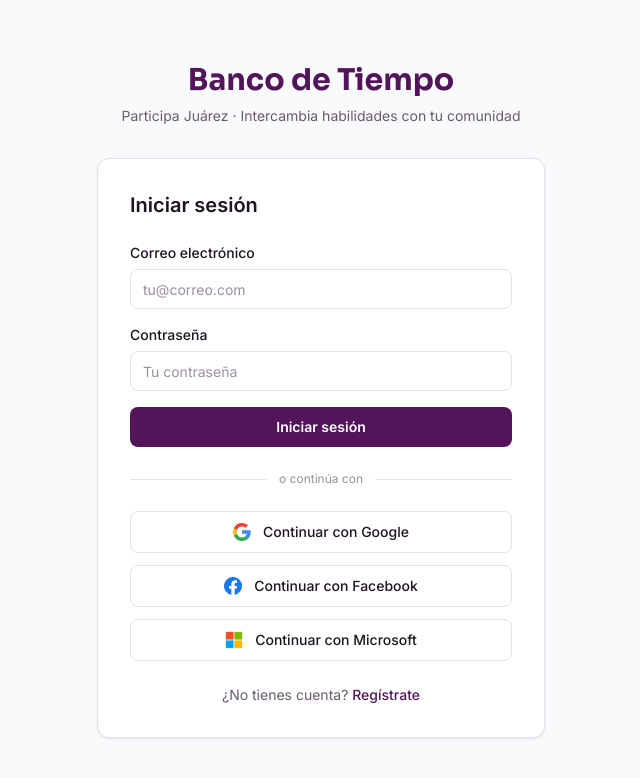
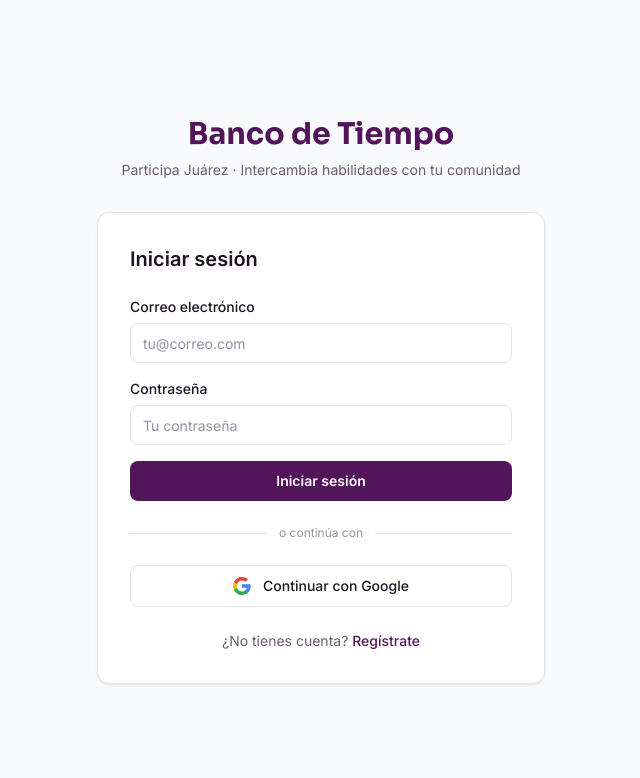
Before and after one commit to dagargon89/banco-tiempo-CI4-React, a React (Vite) app in the folder apps/web/: page /login in a window 1280 px wide. Shown: the top 778 px of the page, without its empty margins (319-959 px from the left). Built offline with nearby package versions, Linux system fonts and the light colour scheme; no server answers.

Commit message:
feat: remove Facebook and Microsoft login buttons; add TODO for future implementation

```diff
--- a/apps/web/src/components/auth/SocialButtons.tsx
+++ b/apps/web/src/components/auth/SocialButtons.tsx
@@ -13,15 +13,7 @@ export default function SocialButtons() {
         Continuar con Google
       </button>
 
-      <button type="button" className={btnClass} onClick={loginFacebook} disabled={loading}>
-        <svg width="18" height="18" viewBox="0 0 18 18"><path d="M18 9a9 9 0 10-10.406 8.89v-6.29H5.309V9h2.285V7.017c0-2.258 1.344-3.504 3.4-3.504.985 0 2.015.176 2.015.176v2.215h-1.135c-1.118 0-1.467.694-1.467 1.406V9h2.496l-.399 2.6h-2.097v6.29A9.002 9.002 0 0018 9z" fill="#1877F2"/><path d="M12.402 11.6L12.8 9h-2.496V7.31c0-.712.35-1.406 1.467-1.406h1.135V3.69s-1.03-.176-2.015-.176c-2.056 0-3.4 1.246-3.4 3.504V9H5.31v2.6h2.285v6.29a9.07 9.07 0 002.812 0V11.6h2.097z" fill="#fff"/></svg>
-        Continuar con Facebook
-      </button>
-
-      <button type="button" className={btnClass} onClick={loginMicrosoft} disabled={loading}>
-        <svg width="18" height="18" viewBox="0 0 21 21"><rect x="1" y="1" width="9" height="9" fill="#F25022"/><rect x="11" y="1" width="9" height="9" fill="#7FBA00"/><rect x="1" y="11" width="9" height="9" fill="#00A4EF"/><rect x="11" y="11" width="9" height="9" fill="#FFB900"/></svg>
-        Continuar con Microsoft
-      </button>
+      {/* TODO: Habilitar cuando se configuren Facebook y Microsoft en Firebase Console */}
     </div>
   );
 }
```
